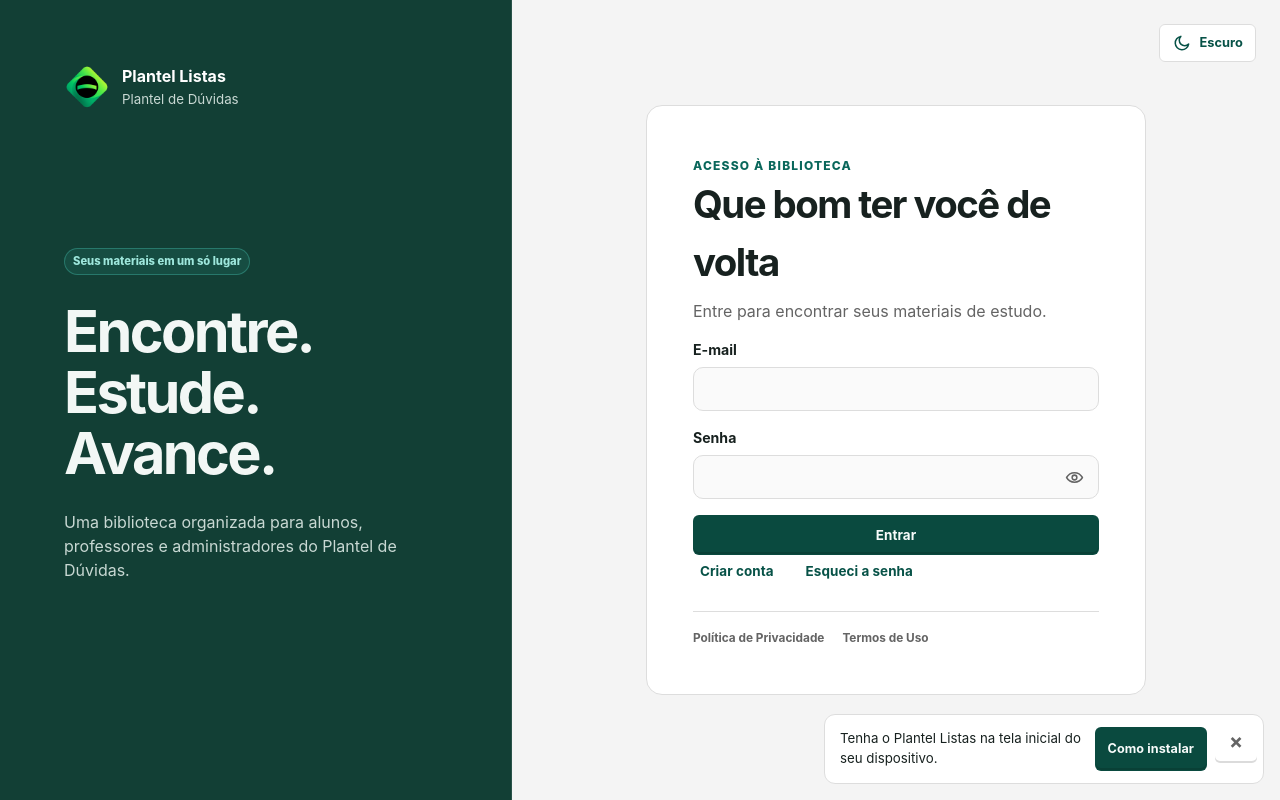
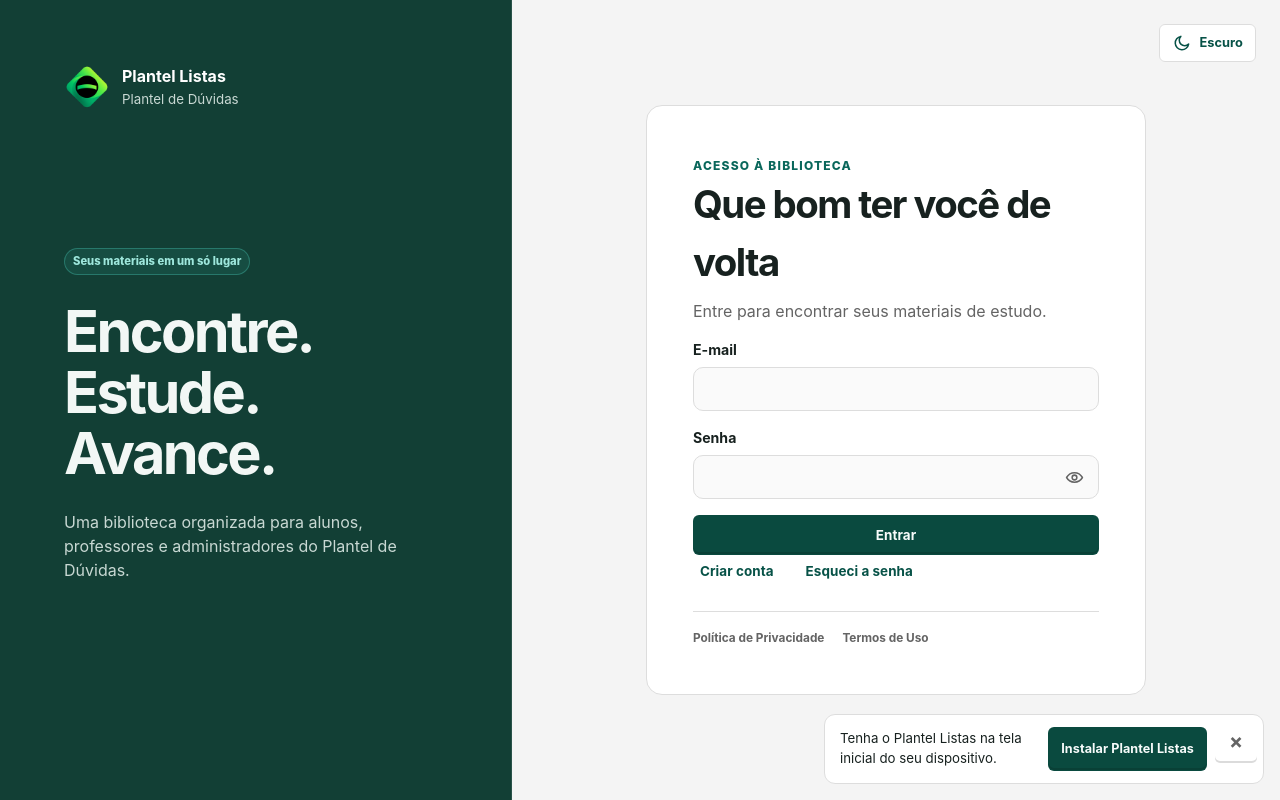
Before and after one commit to planteldeduvidas-beep/Plantel-Listas, a React (Vite) app in the folder frontend/: page / in a window 1280 px wide. Built offline with nearby package versions, Linux system fonts and the light colour scheme; no server answers.

Commit message:
fix: keep install label in Firefox fallback

```diff
--- a/frontend/src/pwa/InstalacaoPwa.jsx
+++ b/frontend/src/pwa/InstalacaoPwa.jsx
@@ -126,7 +126,7 @@ export default function InstalacaoPwa() {
 
   return <aside className="aviso-pwa" aria-label="Instalação do Plantel Listas">
     <span>{resultadoDaInstalacao || "Tenha o Plantel Listas na tela inicial do seu dispositivo."}</span>
-    <button type="button" onClick={instalar} disabled={instalando}>{instalando ? "Abrindo confirmação..." : convite ? "Instalar Plantel Listas" : "Como instalar"}</button>
+    <button type="button" onClick={instalar} disabled={instalando}>{instalando ? "Abrindo confirmação..." : "Instalar Plantel Listas"}</button>
     <button type="button" className="aviso-pwa-fechar" onClick={() => definirDispensado(true)} aria-label="Dispensar orientação de instalação">×</button>
   </aside>;
 }
```
Also changed, not shown: 1 other file (tests, documents, lock files or other folders).
